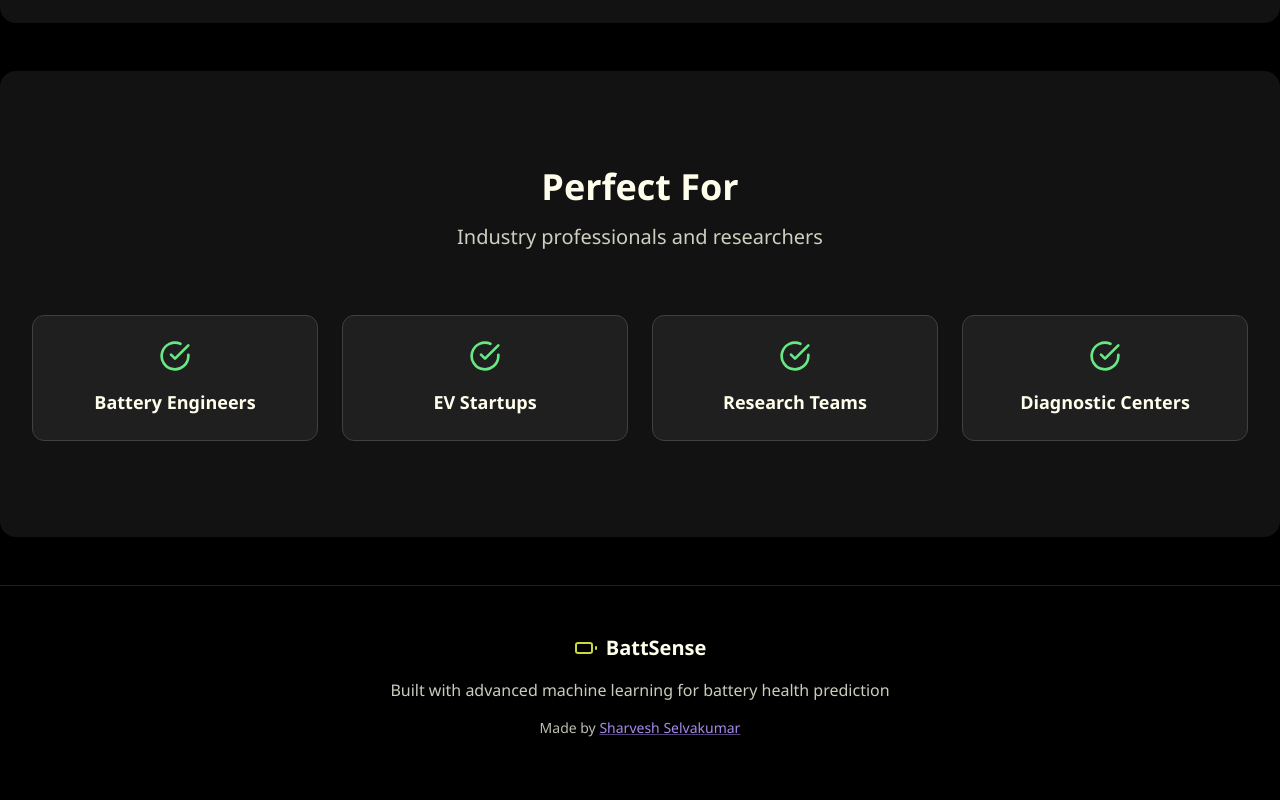
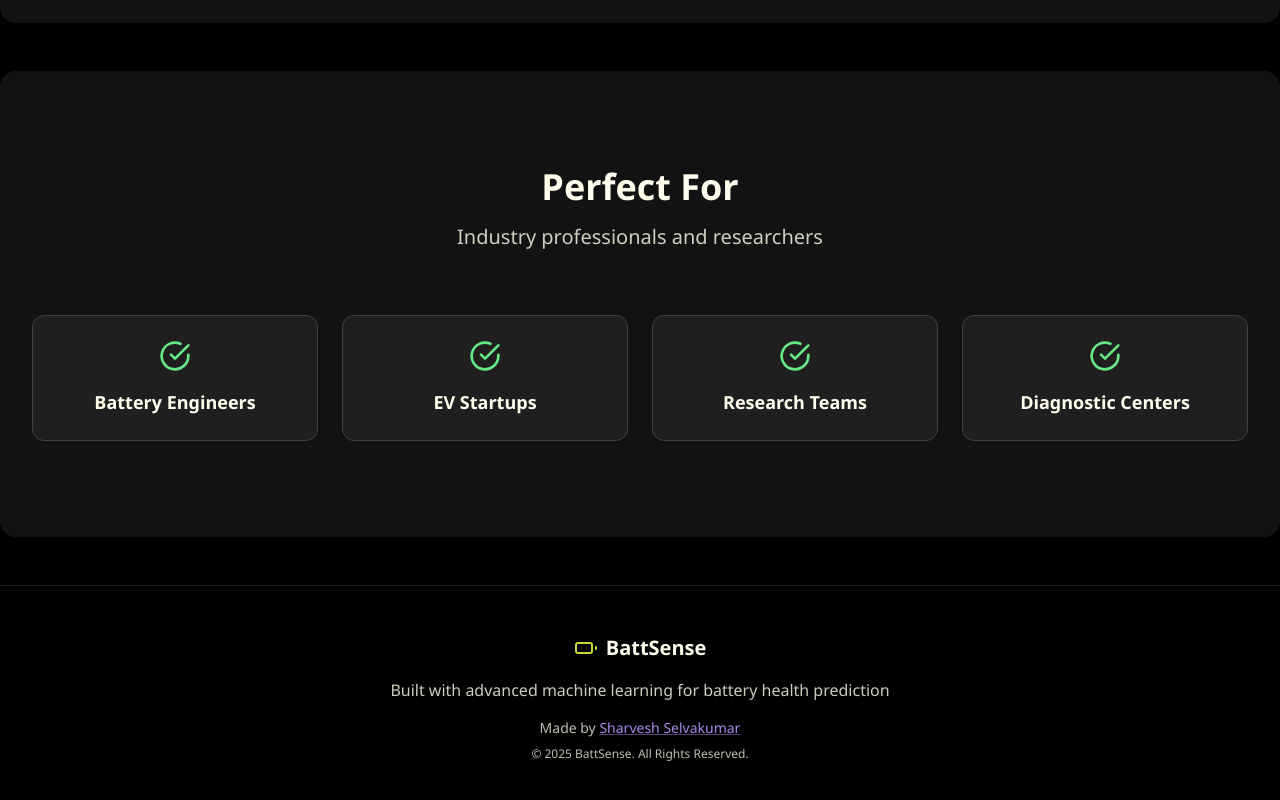
Before and after one commit to sharvesh1401/BattSense, a React (Vite) app: page / in a window 1280 px wide. Shown: the part 1293-2093 px from the top of the page. Built offline with nearby package versions, Linux system fonts and the light colour scheme.

Commit message:
Add copyright to landing page and remove from other pages

```diff
--- a/src/components/Footer.tsx
+++ b/src/components/Footer.tsx
@@ -49,9 +49,6 @@
           Disclaimer: This tool is for educational and demonstration purposes only.
           Predictions are based on simulated models and should not be used for critical decisions.
         </p>
-        <p className="text-xs text-ivory/75"> {/* Made copyright text slightly less emphasized */}
-          &copy; {new Date().getFullYear()} BattSense. All Rights Reserved.
-        </p>
       </div>
     </footer>
   );
--- a/src/components/LandingPage.tsx
+++ b/src/components/LandingPage.tsx
@@ -226,6 +226,9 @@
               Sharvesh Selvakumar
             </a>
           </p>
+          <p className="text-xs text-ivory/75 mt-2">
+            &copy; {new Date().getFullYear()} BattSense. All Rights Reserved.
+          </p>
         </div>
       </footer>
     </div>
```
